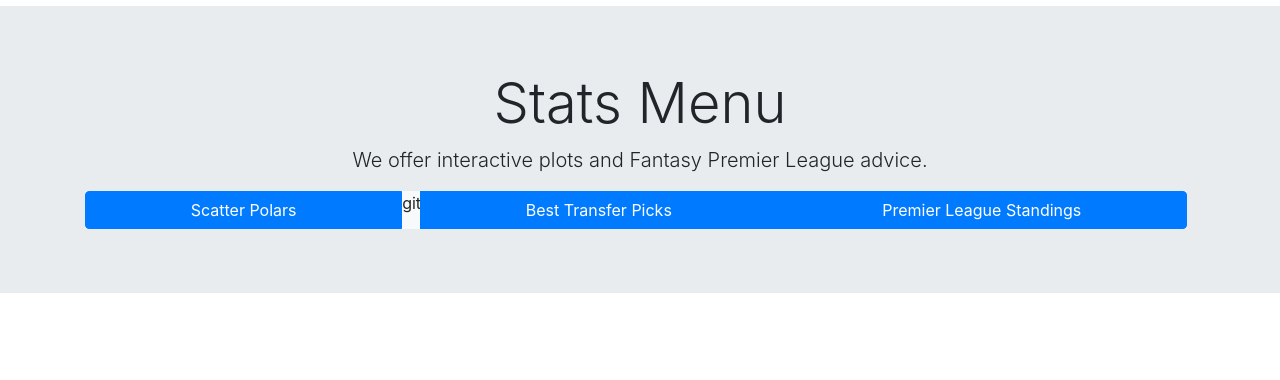
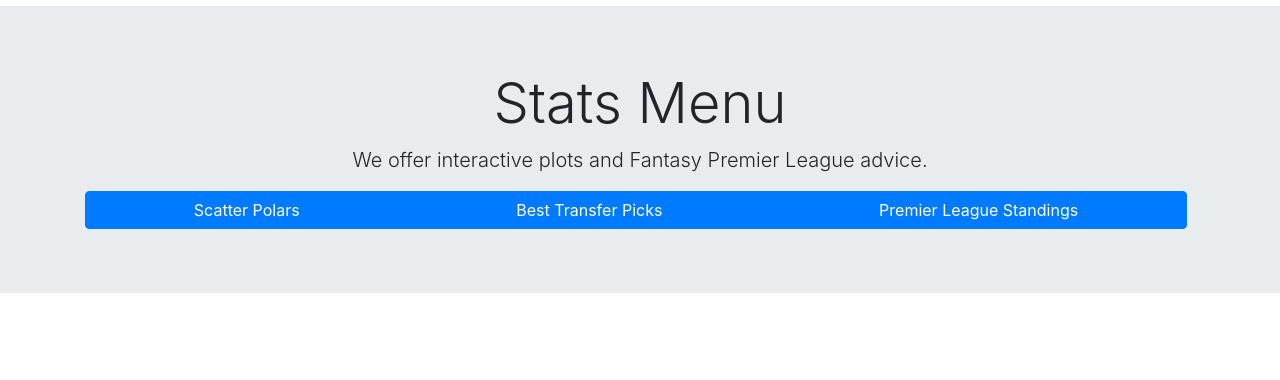
Before and after one commit to dilbourne/Soccer-Website-Django, a Django app: template src/stats/templates/stats/stats_home.html in a window 1280 px wide. Shown: the part 50-430 px from the top of the page. Run offline with Django 3.2, Linux system fonts and the light colour scheme; the template is opened without the code that fills it, so the values that code supplies are empty; some libraries are stand-ins or nearby versions.

Commit message:
content change

```diff
--- a/src/stats/templates/stats/stats_home.html
+++ b/src/stats/templates/stats/stats_home.html
@@ -15,7 +15,7 @@
           <div class="btn-group mr-2 bg-light" role="group" aria-label="First group">
               <button type="button" class="btn btn-primary">
                   <a href="{% url 'stats:polar_scatter' %}" class="text-white">Scatter Polars</a>
-              </button>git
+              </button>
               <button type="button" class="btn btn-primary">
                   <a href="#" class="text-white">Best Transfer Picks</a>
               </button>
```
